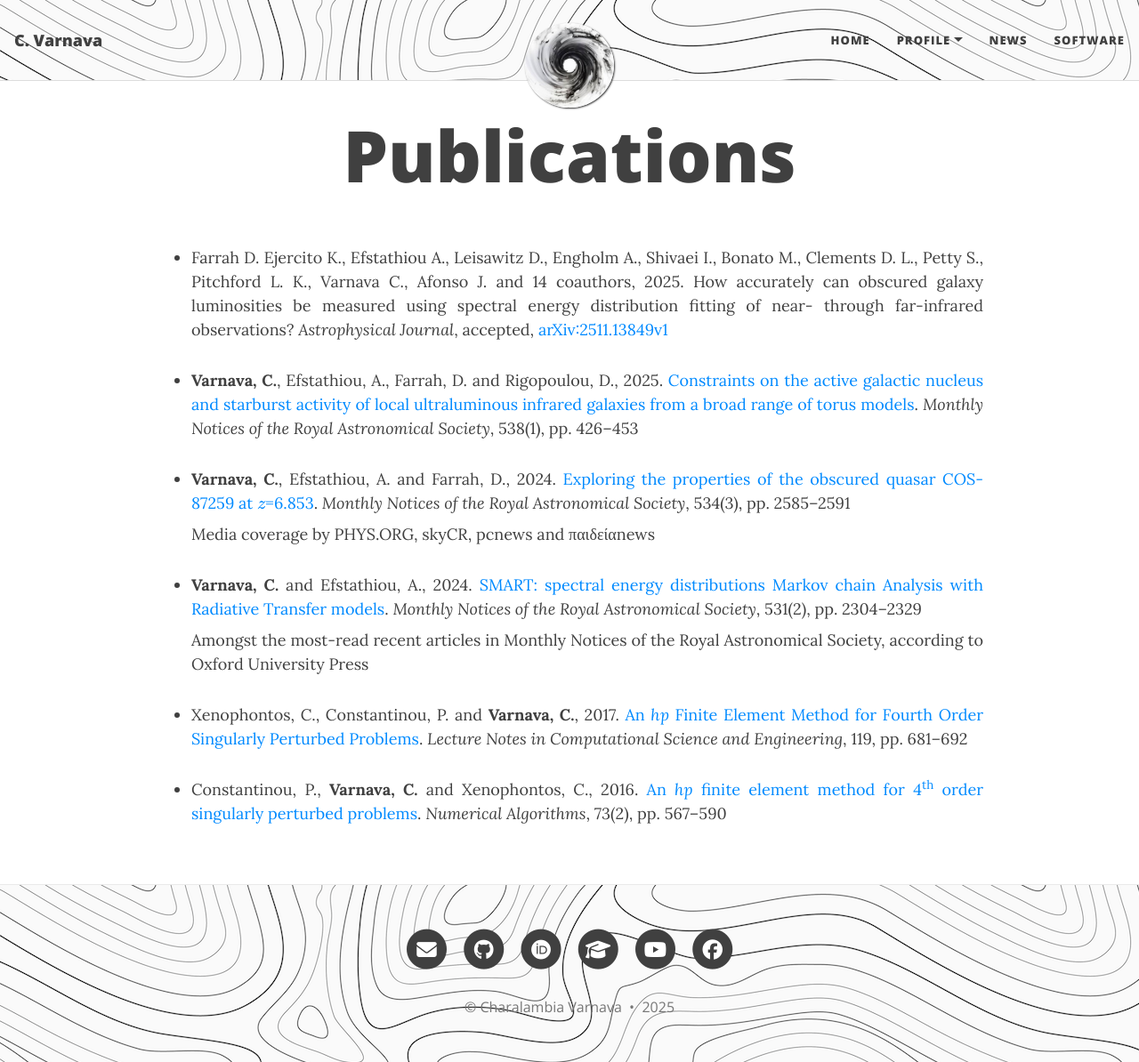
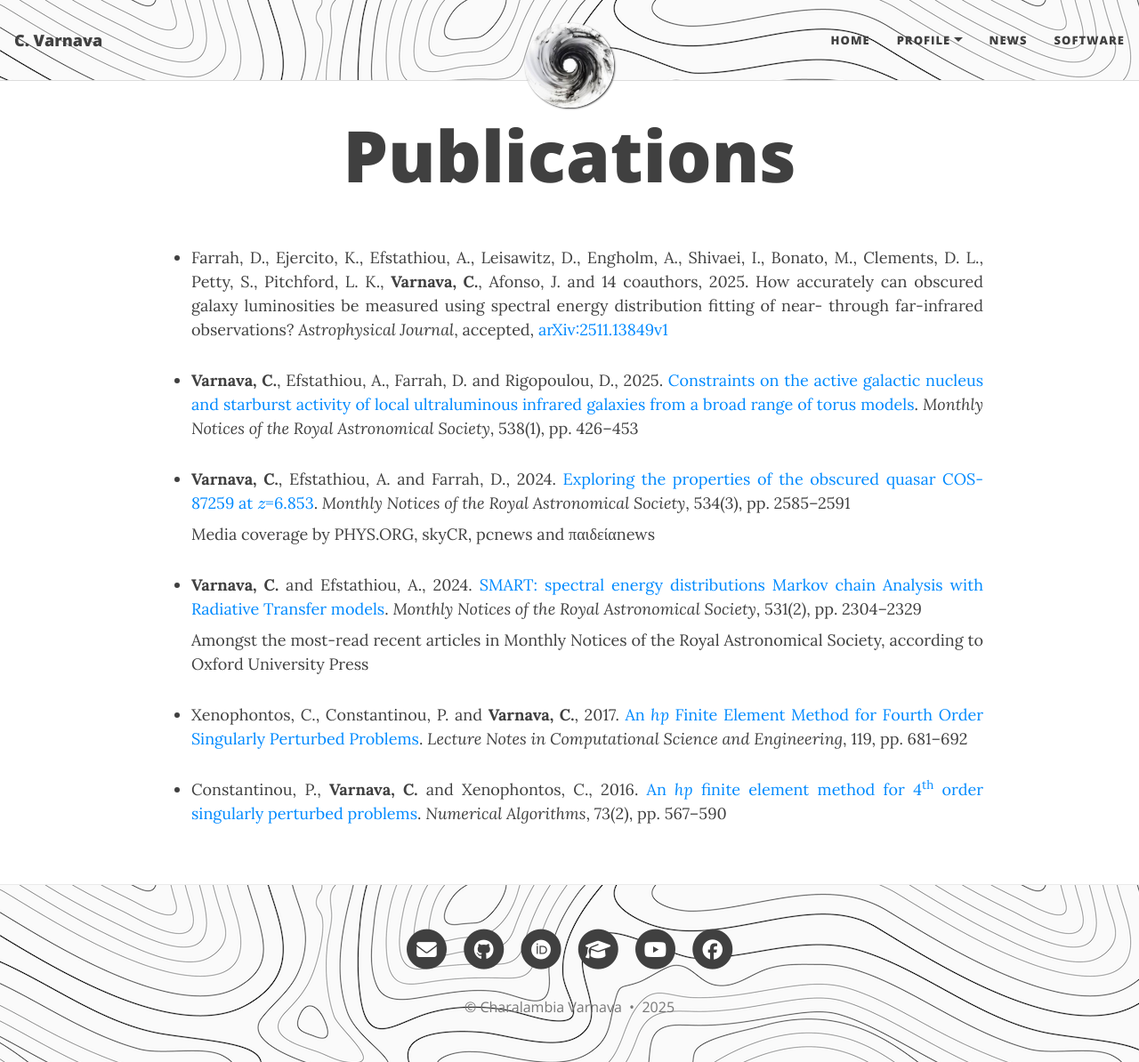
Before and after one commit to ch-var/ch-var.github.io, a Jekyll site: the page built from publications.html, in a window 1280 px wide and 1194 px high. Shown: the whole window at 89% size. Built offline with Jekyll 4.4.1, drawn with Linux system fonts in a browser that asks for light colours; formulas are drawn with MathJax 3.

Commit message:
Update publications.html

```diff
--- a/publications.html
+++ b/publications.html
@@ -23,7 +23,7 @@
 
 <p></p>
 <ul>
-<li class="responsive-margin">Farrah D. Ejercito K., Efstathiou A., Leisawitz D., Engholm A., Shivaei I., Bonato M., Clements D. L., Petty S., Pitchford L. K., Varnava C., Afonso J. and 14 coauthors, 2025. How accurately can obscured galaxy luminosities be measured using spectral energy distribution fitting of near- through far-infrared observations? <i>Astrophysical Journal</i>, accepted, <a href="https://arxiv.org/abs/2511.13849v1">arXiv:2511.13849v1</a></li>
+<li class="responsive-margin">Farrah, D., Ejercito, K., Efstathiou, A., Leisawitz, D., Engholm, A., Shivaei, I., Bonato, M., Clements, D. L., Petty, S., Pitchford, L. K., <b>Varnava, C.</b>, Afonso, J. and 14 coauthors, 2025. How accurately can obscured galaxy luminosities be measured using spectral energy distribution fitting of near- through far-infrared observations? <i>Astrophysical Journal</i>, accepted, <a href="https://arxiv.org/abs/2511.13849v1">arXiv:2511.13849v1</a></li>
 <p></p>
 <li class="responsive-margin"><b>Varnava, C.</b>, Efstathiou, A., Farrah, D. and Rigopoulou, D., 2025. <a href="https://doi.org/10.1093/mnras/staf319">Constraints on the active galactic nucleus and starburst activity of local ultraluminous infrared galaxies from a broad range of torus models</a>. <i>Monthly Notices of the Royal Astronomical Society</i>, 538(1), pp. 426–453</li>
 <p></p>
```
